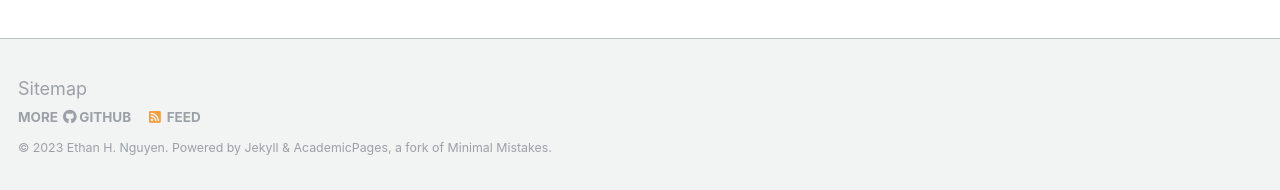
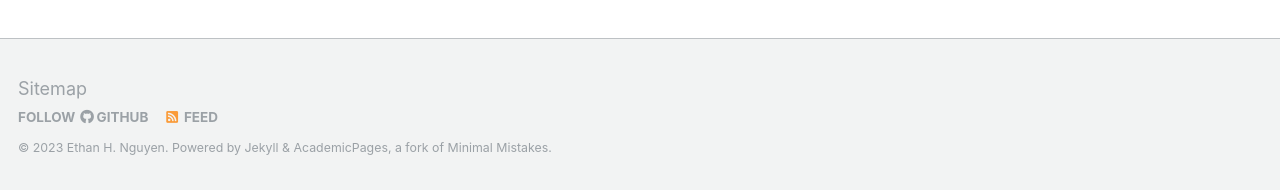
Before and after one commit to EthanHNguyen/ethanhnguyen.github.io, a Jekyll site: the page built from _pages/about.md, in a window 1280 px wide and 1064 px high. Shown: the part 871-1061 px from the top of the window. Built offline with Jekyll 4.4.1, drawn with Linux system fonts in a browser that asks for light colours; some web fonts are replaced.

Commit message:
change back to follow

```diff
--- a/_data/ui-text.yml
+++ b/_data/ui-text.yml
@@ -21,7 +21,7 @@ en: &DEFAULT_EN
   comments_title             : "Comments"
   more_label                 : "Learn More"
   related_label              : "You May Also Enjoy"
-  follow_label               : "More"
+  follow_label               : "Follow"
   feed_label                 : "Feed"
   powered_by                 : "Powered by"
   website_label              : "Website"
```
